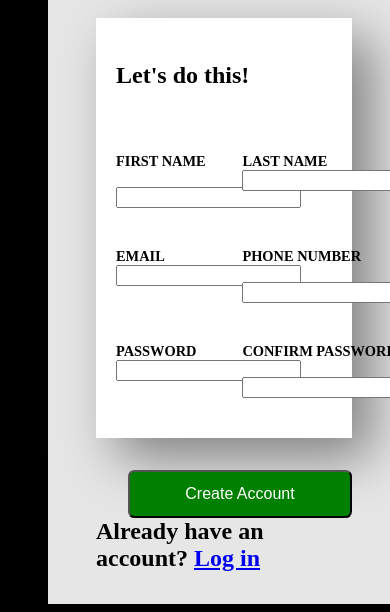
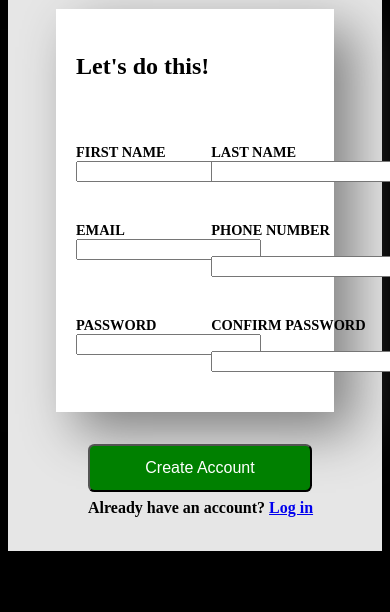
Before and after one commit to Papa1822/Sign-Up-Form, a plain HTML site: page sign.html in a window 390 px wide. Shown: the part 337-949 px from the top of the page. After the commit the page ends 896 px from the top, so only its background shows below. Drawn offline with Linux system fonts and the light colour scheme; a web font is replaced by a local one.

Commit message:
Added a media query so the webpage wont be broken at different desktop resolutions.

```diff
--- a/sign.css
+++ b/sign.css
@@ -93,3 +93,13 @@ width: 40%;
     border-radius: 0.4rem;
 
 }
+.last{
+    font-size: 1rem;
+    margin-left: 2rem;
+}
+
+@media (max-width: 850px) {
+.all{
+    display: flex;
+    flex-direction: column;
+}
```
